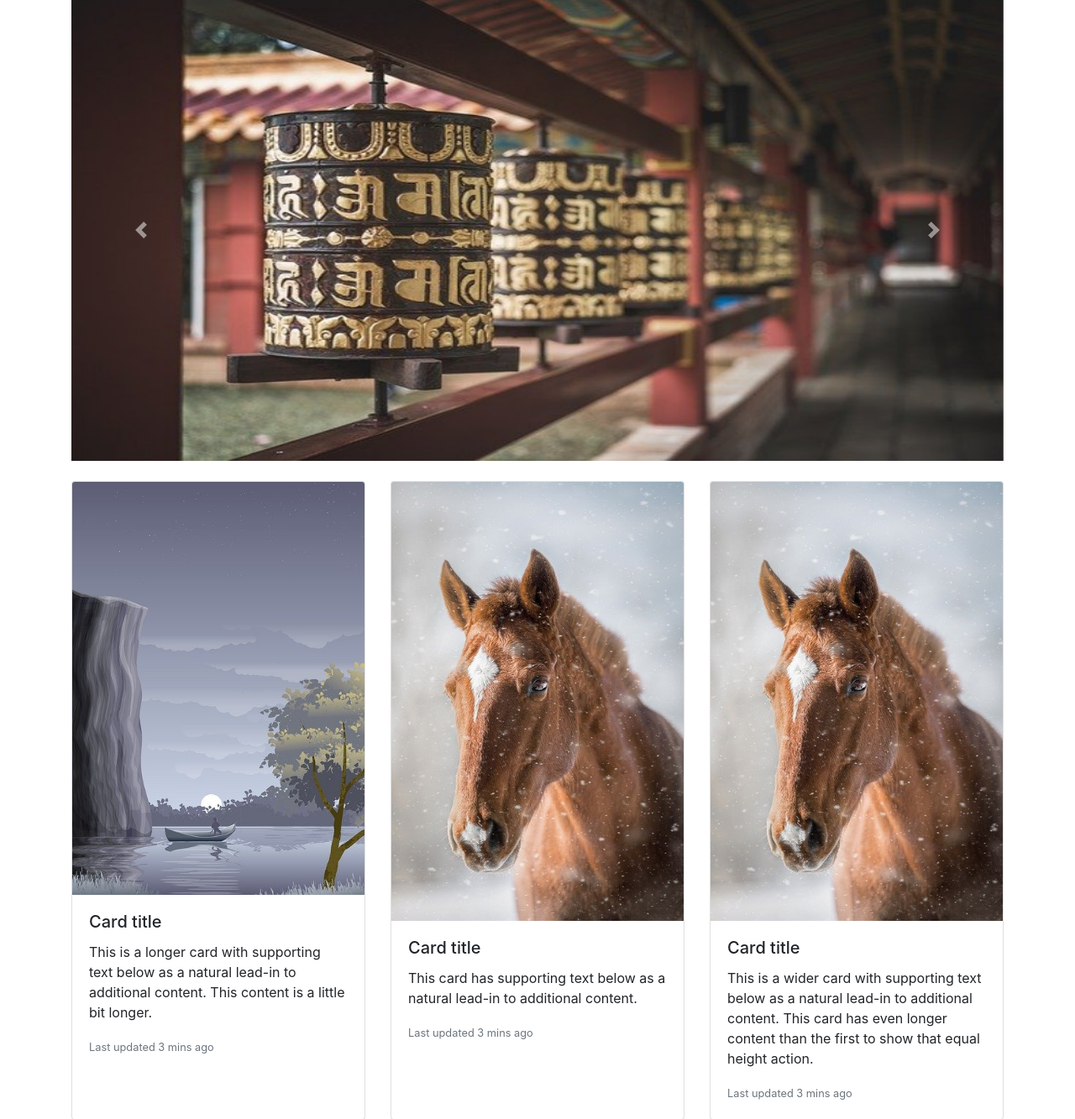
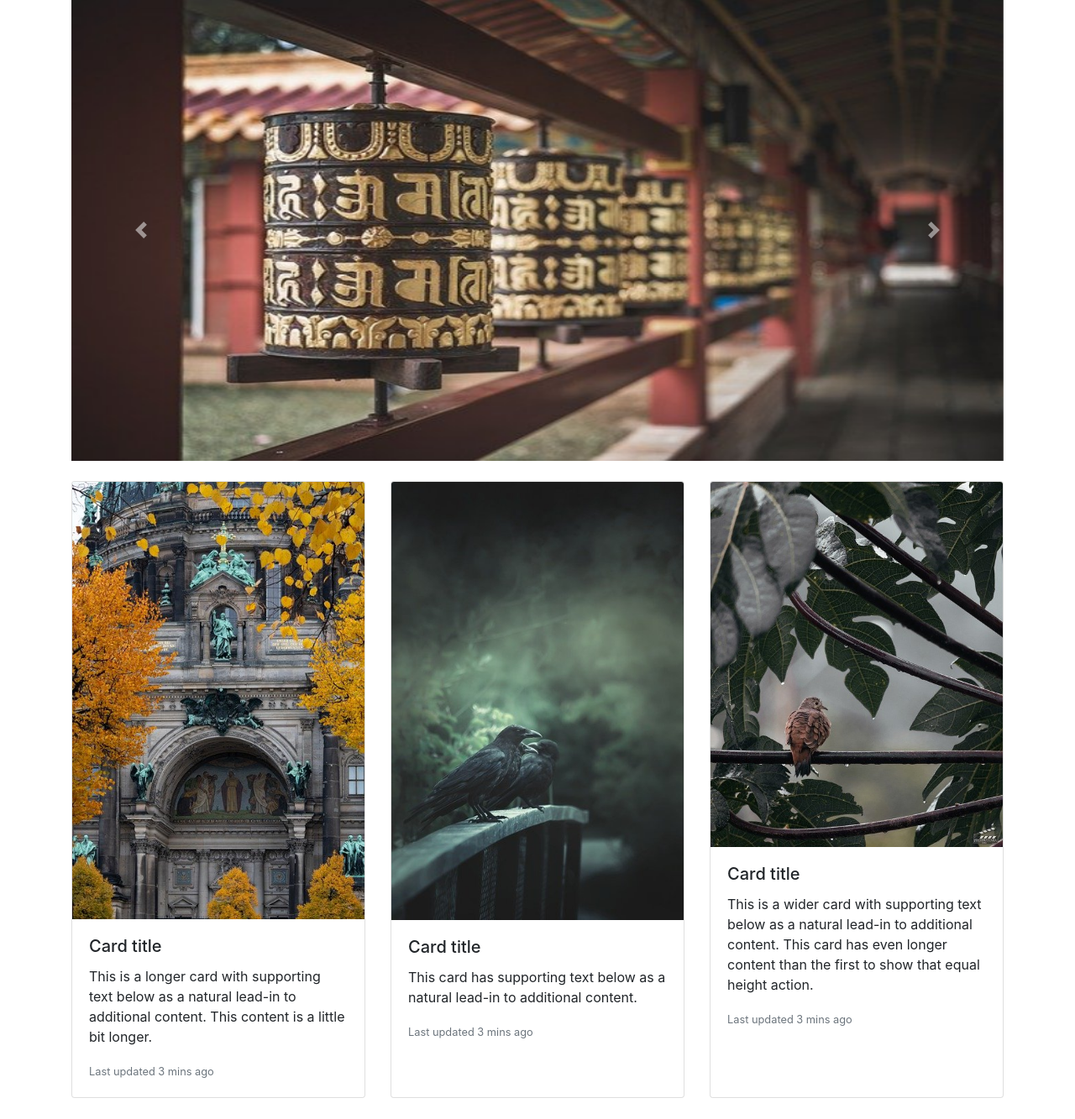
Before and after one commit to Phantom586/GitFuncTest, a Django app: page /another/ in a window 1280 px wide. Shown: the part 435-1768 px from the top of the page at 84% size. Run offline with Django 3.2, Linux system fonts and the light colour scheme.

Commit message:
Updates - 1 - updated the name of the images in the card_decks.

```diff
--- a/GitDemo/BaseApp/templates/BaseApp/another.html
+++ b/GitDemo/BaseApp/templates/BaseApp/another.html
@@ -38,7 +38,7 @@
         <div class="container mt-4">
             <div class="card-deck">
                 <div class="card">
-                  <img src="/media/imgs/cd1_1.jpg" class="card-img-top" alt="...">
+                  <img src="/media/imgs/cd2_1.jpg" class="card-img-top" alt="...">
                   <div class="card-body">
                     <h5 class="card-title">Card title</h5>
                     <p class="card-text">This is a longer card with supporting text below as a natural lead-in to additional content. This content is a little bit longer.</p>
@@ -46,7 +46,7 @@
                   </div>
                 </div>
                 <div class="card">
-                  <img src="/media/imgs/cd1_2.jpg" class="card-img-top" alt="...">
+                  <img src="/media/imgs/cd2_2.jpg" class="card-img-top" alt="...">
                   <div class="card-body">
                     <h5 class="card-title">Card title</h5>
                     <p class="card-text">This card has supporting text below as a natural lead-in to additional content.</p>
@@ -54,7 +54,7 @@
                   </div>
                 </div>
                 <div class="card">
-                  <img src="/media/imgs/cd1_2.jpg" class="card-img-top" alt="...">
+                  <img src="/media/imgs/cd2_3.jpg" class="card-img-top" alt="...">
                   <div class="card-body">
                     <h5 class="card-title">Card title</h5>
                     <p class="card-text">This is a wider card with supporting text below as a natural lead-in to additional content. This card has even longer content than the first to show that equal height action.</p>
--- a/GitDemo/BaseApp/templates/BaseApp/index.html
+++ b/GitDemo/BaseApp/templates/BaseApp/index.html
@@ -56,7 +56,7 @@
                   </div>
                 </div>
                 <div class="card">
-                  <img src="/media/imgs/cd1_2.jpg" class="card-img-top" alt="...">
+                  <img src="/media/imgs/cd1_3.jpg" class="card-img-top" alt="...">
                   <div class="card-body">
                     <h5 class="card-title">Card title</h5>
                     <p class="card-text">This is a wider card with supporting text below as a natural lead-in to additional content. This card has even longer content than the first to show that equal height action.</p>
```
